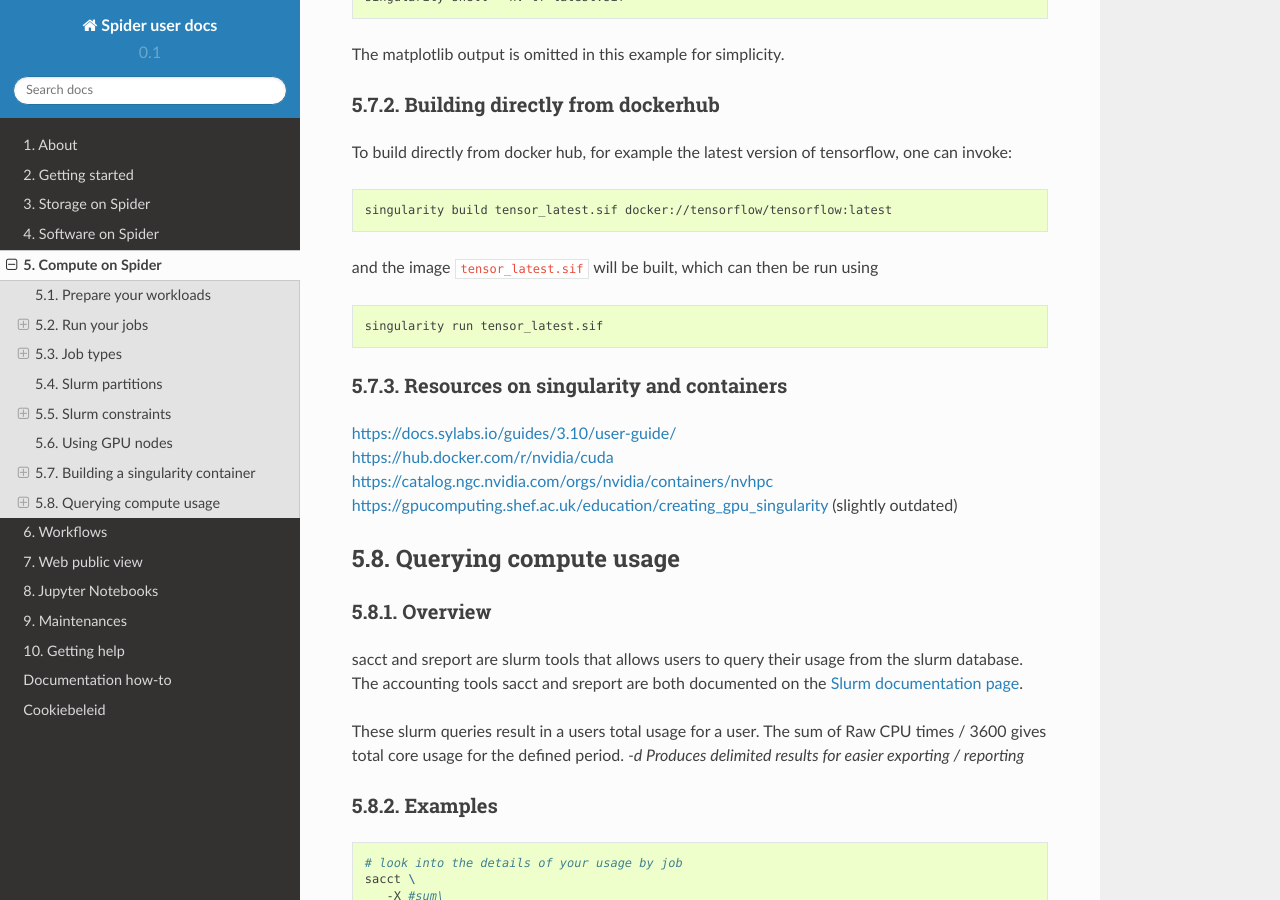
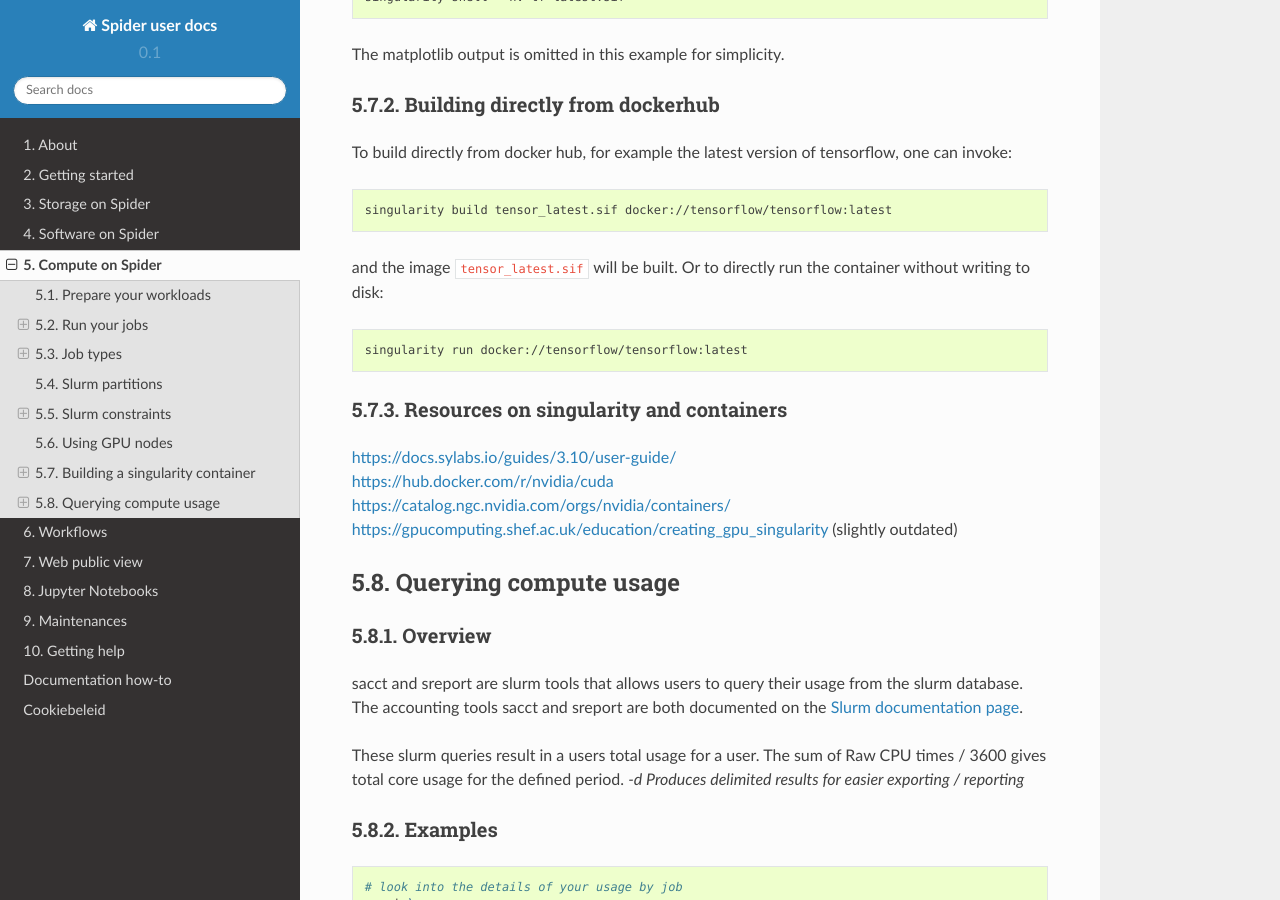
Before and after one commit to sara-nl/spiderdocs, a Sphinx documentation site: the page built from source/Pages/compute_on_spider.rst, in a window 1280 px wide and 900 px high, scrolled down 12500 px. Built offline with Sphinx 7.4.7 and the Read the Docs theme 2.0.0, drawn with Linux system fonts in a browser that asks for light colours.

Commit message:
Fix adresses in GPU part

```diff
--- a/source/Pages/compute_on_spider.rst
+++ b/source/Pages/compute_on_spider.rst
@@ -567,18 +567,18 @@ To build directly from docker hub, for example the latest version of tensorflow,
 
    singularity build tensor_latest.sif docker://tensorflow/tensorflow:latest
 
-and the image ``tensor_latest.sif`` will be built, which can then be run using
+and the image ``tensor_latest.sif`` will be built. Or to directly run the container without writing to disk:
 
 .. code-block:: bash
 
-   singularity run tensor_latest.sif
+   singularity run docker://tensorflow/tensorflow:latest
 
 Resources on singularity and containers
 =======================================
 
 | https://docs.sylabs.io/guides/3.10/user-guide/
 | https://hub.docker.com/r/nvidia/cuda
-| https://catalog.ngc.nvidia.com/orgs/nvidia/containers/nvhpc
+| https://catalog.ngc.nvidia.com/orgs/nvidia/containers/
 | https://gpucomputing.shef.ac.uk/education/creating_gpu_singularity (slightly outdated)
 
 
```
